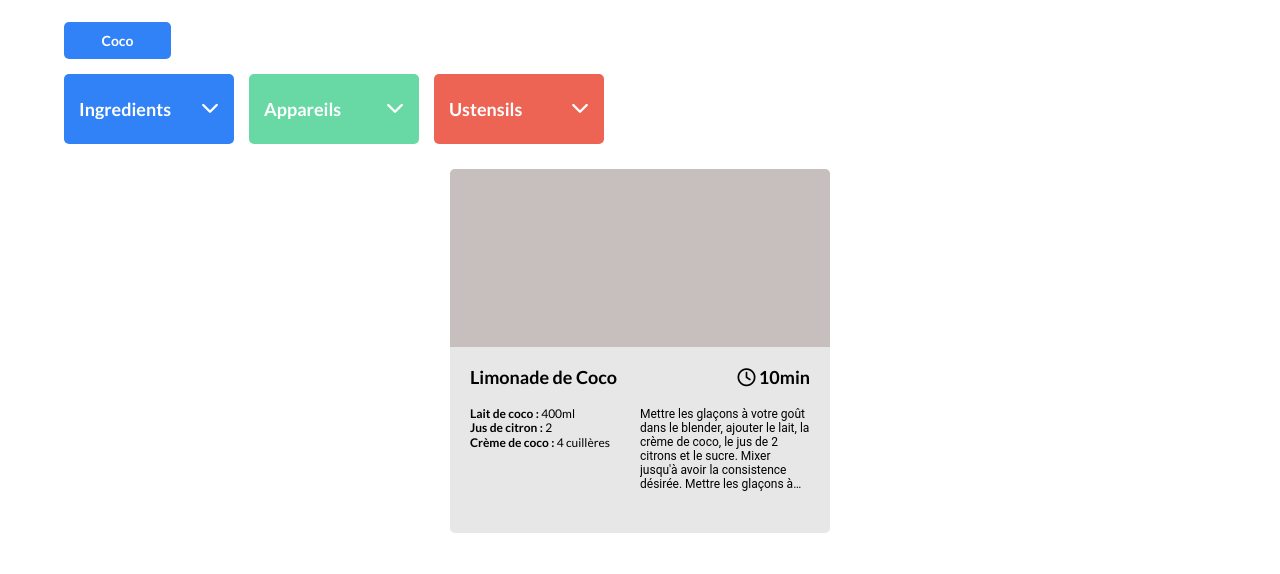
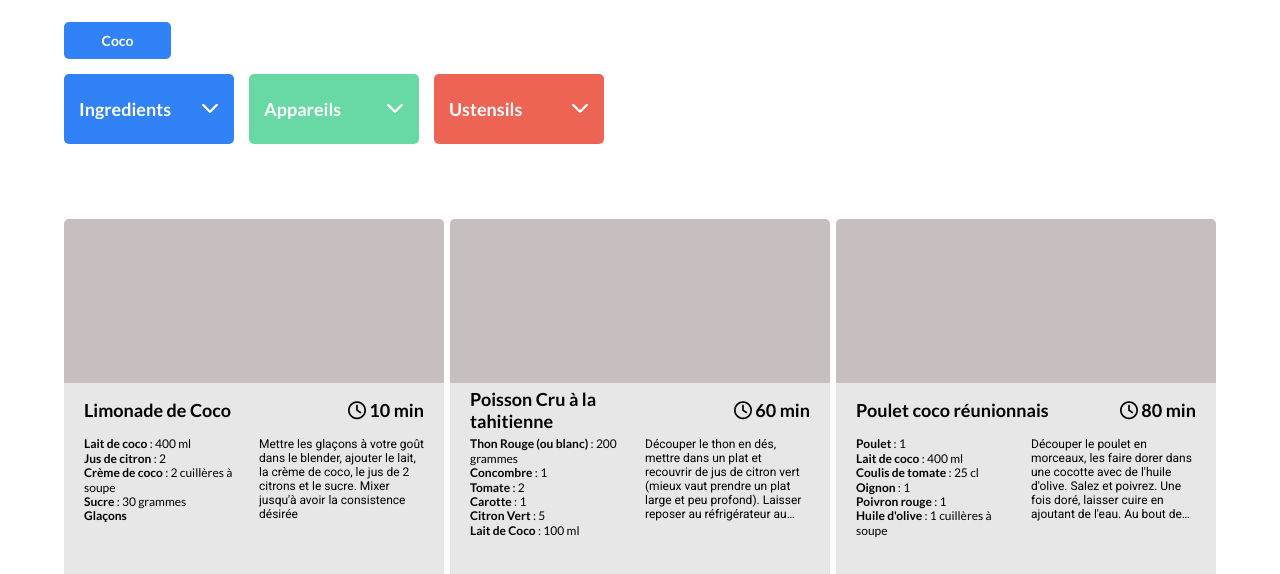
Before and after one commit to Moonshield7/LesPetitsPlats, a plain HTML site: page index.html in a window 1280 px wide. Shown: the part 226-800 px from the top of the page. Drawn offline with nearby package versions, Linux system fonts and the light colour scheme.

Commit message:
Affichage dynamique des recettes
Mise en place du Javascript pour l'affichage dynamique des cartes de recette, ajustement du style CSS

```diff
--- a/index.html
+++ b/index.html
@@ -10,6 +10,7 @@
 	<link rel="preconnect" href="https://fonts.gstatic.com" crossorigin>
 	<link href="https://fonts.googleapis.com/css2?family=Lato:ital,wght@0,100;0,300;0,400;0,700;0,900;1,100;1,300;1,400;1,700;1,900&display=swap" rel="stylesheet">
 	<link href="https://fonts.googleapis.com/css?family=DM+Sans&display=swap" rel="stylesheet">
+	<link href="https://fonts.googleapis.com/css2?family=Roboto:ital,wght@0,100;0,300;0,400;0,500;0,700;0,900;1,100;1,300;1,400;1,500;1,700;1,900&display=swap" rel="stylesheet">
 	<!-- Ajout de fontawesome-->
 	<script src="https://kit.fontawesome.com/6121bb2f79.js" crossorigin="anonymous"></script>
 	<!-- Style CSS -->
@@ -52,26 +53,6 @@
 			</div>
 		</div>
 		<div class="recipes">
-			<article>
-				<div class="img-placeholder"></div>
-				<div class="recipe-title">
-					<h2>Limonade de Coco</h2>
-					<h3><i class="fa-regular fa-clock"></i> 10min</h3>
-				</div>
-				<div class="recipe-content">
-					<div class="recipe-ingredients">
-						<ul>
-							<li><strong>Lait de coco :</strong> 400ml</li>
-							<li><strong>Jus de citron :</strong> 2</li>
-							<li><strong>Crème de coco :</strong> 4 cuillères</li>
-						</ul>
-					</div>
-					<p class="recipe-instructions">
-						Mettre les glaçons à votre goût dans le blender, ajouter le lait, la crème de coco, le jus de 2 citrons et le sucre. Mixer jusqu'à avoir la consistence désirée. Mettre les glaçons à votre goût dans le blender, ajouter le lait, la crème de coco, le jus de 2 citrons et le sucre. Mixer jusqu'à avoir la consistence désirée.
-
-					</p>
-				</div>
-			</article>
 		</div>
 	</main>
 
@@ -79,7 +60,19 @@
 
 
 
+	<!-- Bootstrap -->
+    <!-- <script src="https://cdn.jsdelivr.net/npm/bootstrap@5.2.3/dist/js/bootstrap.bundle.min.js" integrity="sha384-kenU1KFdBIe4zVF0s0G1M5b4hcpxyD9F7jL+jjXkk+Q2h455rYXK/7HAuoJl+0I4" crossorigin="anonymous"></script> -->
 
-    <script src="https://cdn.jsdelivr.net/npm/bootstrap@5.2.3/dist/js/bootstrap.bundle.min.js" integrity="sha384-kenU1KFdBIe4zVF0s0G1M5b4hcpxyD9F7jL+jjXkk+Q2h455rYXK/7HAuoJl+0I4" crossorigin="anonymous"></script>
+	<!-- Data -->
+	<script src="./data/recipes.js"></script>
+
+	<!-- Model -->
+	<script src="./scripts/models/Recipe.js"></script>
+
+	<!-- Template -->
+	<script src="./scripts/template/RecipeCard.js"></script>
+
+	<!-- Entry point -->
+	<script src="./scripts/App.js"></script>
   </body>
 </html>
--- /dev/null
+++ b/scripts/App.js
@@ -0,0 +1,17 @@
+class App {
+	constructor() {
+		this.recipesContainer = document.querySelector('.recipes');
+		this.recipes = recipes;
+	}
+
+	async main() {
+		// Affichage de toutes les recettes
+		this.recipes.forEach(recipe => {
+			const Template = new RecipeCard(recipe);
+			this.recipesContainer.appendChild(Template.createRecipeCard(recipe));
+		})
+	}
+}
+
+const app = new App();
+app.main();
--- /dev/null
+++ b/scripts/models/Recipe.js
@@ -0,0 +1,39 @@
+class Recipe {
+	constructor(data) {
+		this._name = data.name;
+		this._servings = data.servings;
+		this._ingredients = data.ingredients;
+		this._time = data.time;
+		this._description = data.description;
+		this._appliance = data.appliance;
+		this._ustensils = data.ustensils;
+	}
+
+	get name() {
+		return this._name;
+	}
+
+	get servings() {
+		return this._servings;
+	}
+
+	get ingredients() {
+		return this._ingredients;
+	}
+
+	get time() {
+		return this._time;
+	}
+
+	get description() {
+		return this._description;
+	}
+
+	get appliance() {
+		return this._appliance;
+	}
+
+	get ustensils() {
+		return this._ustensils;
+	}
+}
--- /dev/null
+++ b/scripts/template/RecipeCard.js
@@ -0,0 +1,54 @@
+class RecipeCard {
+	constructor(recipe) {
+		this._recipe = recipe;
+		this.$article = document.createElement('article');
+	}
+
+	get recipe() {
+		return this._recipe;
+	}
+
+	createRecipeCard() {
+		// Liste des ingrédients
+		const ingredientsList = document.createElement('ul');
+		this._recipe.ingredients.forEach(ingredient => {
+			const ingredientsListElement = document.createElement('li');
+			const ingredientQuantity = ingredient.quantity ? `: ${ingredient.quantity}` : '';
+			ingredientsListElement.innerHTML = `<strong> ${ingredient.ingredient} </strong> ${ingredientQuantity} ${ingredient.unit ? ingredient.unit : ""}`;
+			ingredientsList.appendChild(ingredientsListElement);
+		});
+
+		// Image grisée
+		const imgPlaceholder = document.createElement('div');
+		imgPlaceholder.classList.add("img-placeholder");
+
+		// Titre et temps de préparation
+		const recipeTilte = document.createElement('div');
+		recipeTilte.classList.add("recipe-title");
+		const recipeName = document.createElement('h2');
+		recipeName.innerText = `${this._recipe.name}`;
+		const recipeTime = document.createElement('h3');
+		recipeTime.innerHTML = `<i class="fa-regular fa-clock"></i> ${this._recipe.time} min`;
+
+		// Contenu de la recette
+		const recipeContent = document.createElement('div');
+		recipeContent.classList.add("recipe-content");
+		const recipeIngredients = document.createElement('div');
+		recipeIngredients.classList.add("recipe-ingredients");
+		const recipeInstructions = document.createElement('div');
+		recipeInstructions.classList.add("recipe-instructions");
+		recipeInstructions.innerText = `${this._recipe.description}`;
+
+		// Ajout des différents éléments dans l'article
+		this.$article.appendChild(imgPlaceholder);
+		this.$article.appendChild(recipeTilte);
+		recipeTilte.appendChild(recipeName);
+		recipeTilte.appendChild(recipeTime);
+		this.$article.appendChild(recipeContent);
+		recipeContent.appendChild(recipeIngredients);
+		recipeIngredients.appendChild(ingredientsList);
+		recipeContent.appendChild(recipeInstructions);
+
+		return this.$article
+	}
+}
--- a/style.css
+++ b/style.css
@@ -45,6 +45,8 @@ h3 {
 	font-family: var(--font-Lato);
 	font-weight: 700;
 	font-size: 18px;
+	width: 39%;
+	text-align: right;
 }
 
 ul {
@@ -187,14 +189,18 @@ main {
 	#################### */
 
 .recipes {
+	margin-top: 25px;
+	margin-bottom: 50px;
+	width: 90%;
 	display: flex;
 	flex-direction: row;
+	flex-wrap: wrap;
 	justify-content: space-between;
 	font-family: var(--font-Lato);
 }
 
 .recipes article {
-	margin-top: 25px;
+	margin-top: 50px;
 	padding: 0 20px;
 	width:380px;
 	height: 364px;
@@ -207,29 +213,31 @@ main {
 	position: relative;
 	left: -20px;
 	width: 380px;
-	height: 178px;
+	height: 45%;
 	background-color: var(--grey-dark);
 }
 .recipe-title {
 	display: flex;
 	width: 100%;
-	height: 60px;
+	height: 15%;
 	align-items: center;
 	justify-content: space-between;
 }
 
 .recipe-content {
 	display: flex;
+	justify-content: space-between;
+	height: 40%;
 }
 
 .recipe-ingredients {
-	width: 50%;
+	width: 165px;
 	font-size: 12px;
 	line-height: 14.4px;
 }
 
 .recipe-instructions {
-	width: 170px;
+	width: 165px;
 	height: 85px;
 	font-size: 12px;
 	font-family: var(--font-Roboto);
```
